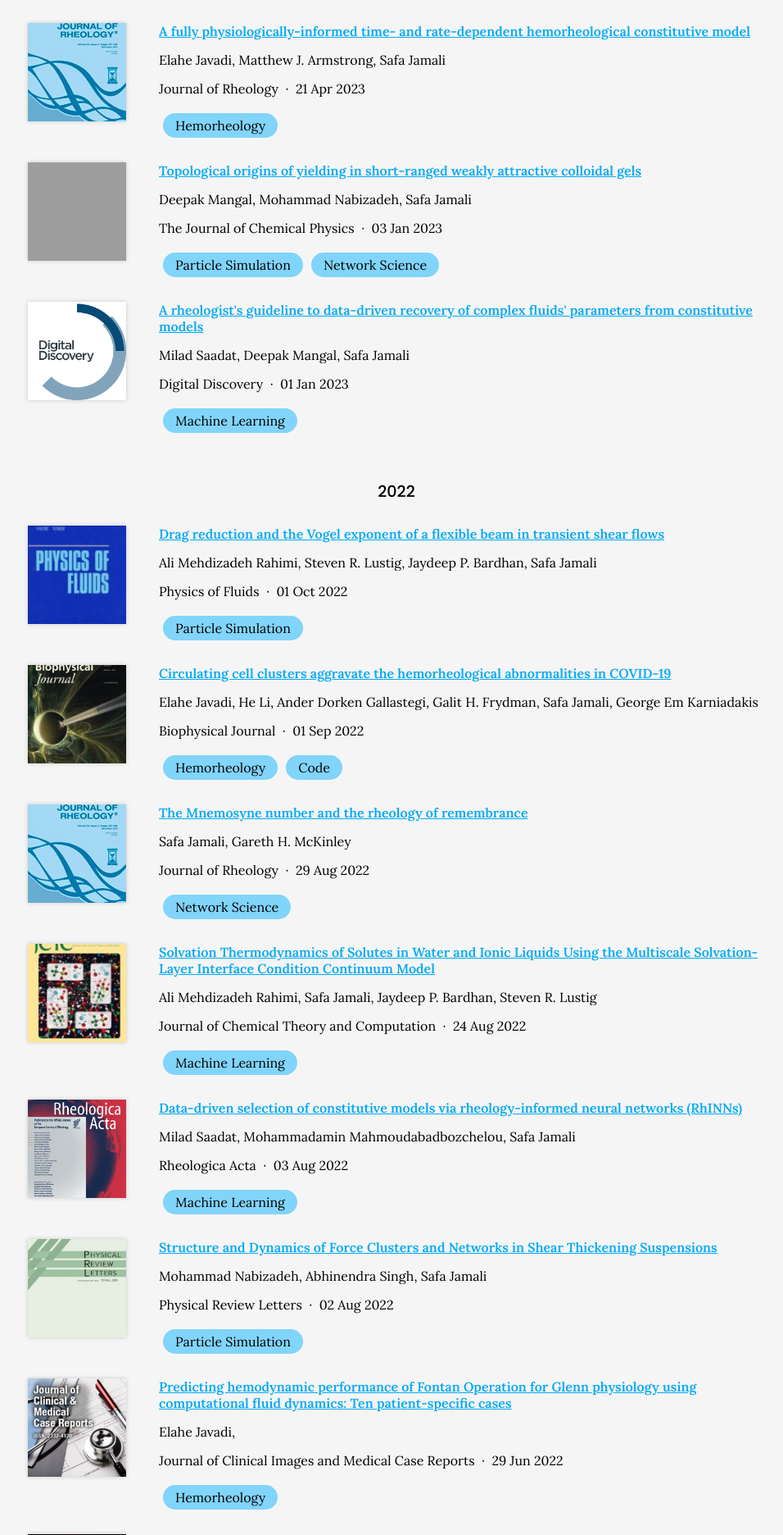
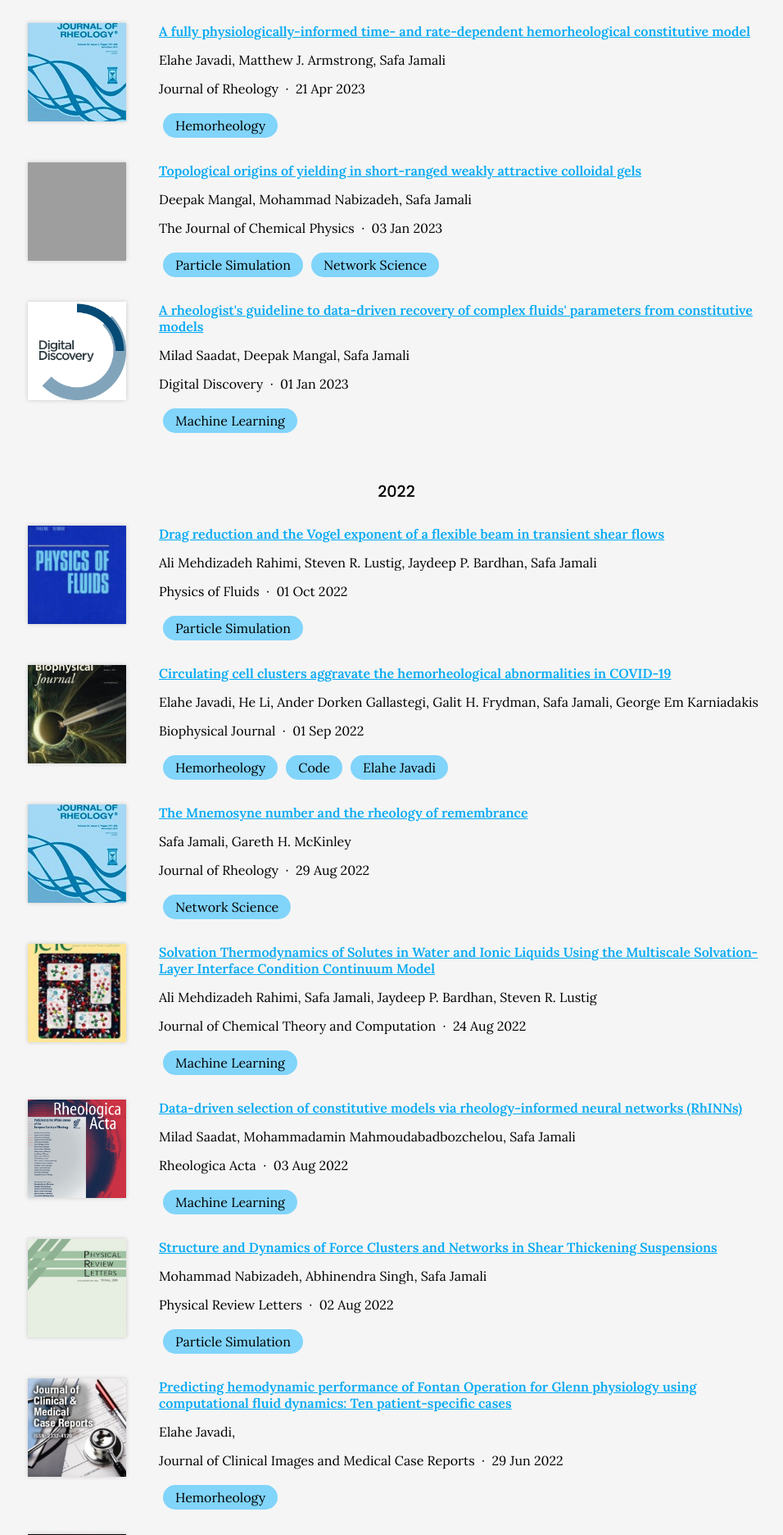
Before and after one commit to procf/procf.github.io, a Jekyll site: the page built from publications/index.md, in a window 1280 px wide. Shown: the part 1784-3656 px from the top of the page at 82% size, without its empty margins (156-1112 px from the left). Built offline with Jekyll 4.4.1, drawn with Linux system fonts in a browser that asks for light colours; nearby versions of some CDN libraries; comment, search, counter and statistics services are not loaded.

Commit message:
Pub Tags: add main_author link

```diff
--- a/_includes/citation.html
+++ b/_includes/citation.html
@@ -22,6 +22,7 @@
 {%- assign tags = citation.tags | default: emptyarray -%}
 {%- assign repo = citation.repo | default: "" -%}
 {% assign repo_link = citation.repo_link | default: "" -%}
+{% assign main_author = citation.main_author | default: "" -%}
 {%- assign extra-links = citation.extra-links | default: emptyarray -%}
 
 {%- assign rich = false -%}
@@ -61,7 +62,7 @@
       {{ publisher }}&nbsp; · &nbsp;{{ date | date: "%d %b %Y" }}
     </div>
     {%- if rich -%}
-      {%- include tags.html tags=tags repo=repo repo_link=repo_link -%}
+      {%- include tags.html tags=tags repo=repo repo_link=repo_link main_author=main_author -%}
       <div class="citation_links">
         {%- for extra in extra-links -%}
           {%- assign type = extra.type | default: "" -%}
--- a/_includes/tags.html
+++ b/_includes/tags.html
@@ -1,11 +1,15 @@
 {%- assign tags = include.tags | join: "," | split: "," -%}
 {%- assign repo = include.repo | strip -%}
 {%- assign repo_link = include.repo_link | strip -%}
+{%- assign main_author = include.main_author | default: "" -%}
 {%- if repo == "" -%}
   {%- assign repo = nil -%}
 {%- endif -%}
 {%- if repo_link == "" -%}
   {%- assign repo_link = nil -%}
+{%- endif -%}
+{%- if main_author == "" -%}
+  {%- assign main_author = nil -%}
 {%- endif -%}
 {%- assign link = include.link | default: page.dir | absolute_url -%}
 
@@ -16,7 +20,20 @@
     {%- endfor -%}
 
     {%- if repo_link -%}
-    <a href="{{ repo_link }}" class="tag" data-tooltip="Link to the associated code on GitHub">Code</a>
+      <a href="{{ repo_link }}" class="tag" data-tooltip="Link to the associated code on GitHub">Code</a>
+    {%- endif -%}
+
+    {%- if main_author -%}
+      {%- assign main_author_parts = include.main_author | split: " " -%}
+      {%- assign main_author_link = "https://rheoinformatic.com/members/" -%}
+
+      {%- for part in main_author_parts -%}
+        {%- assign main_author_link = main_author_link | append: part | append: "-" -%}
+      {%- endfor -%}
+
+      {%- assign main_author_link = main_author_link | remove: "-.html" | append: ".html" -%}
+
+      <a href="{{ main_author_link }}" class="tag" data-tooltip='View the main author of this work'>{{- main_author -}}</a>
     {%- endif -%}
   </div>
 {%- endif -%}
--- a/css/tags.scss
+++ b/css/tags.scss
@@ -30,8 +30,13 @@
       background: $accent;
     }
 
-    &.repo-link {
+    &.repo_link {
       background: #D4D4D4;
+      color: $black;
+    }
+
+    &.main_author {
+      background: #997B97;
       color: $black;
     }
   }
```
